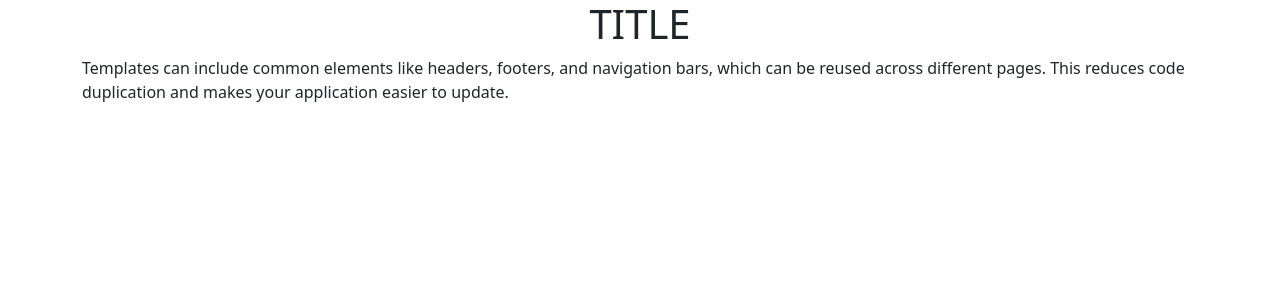
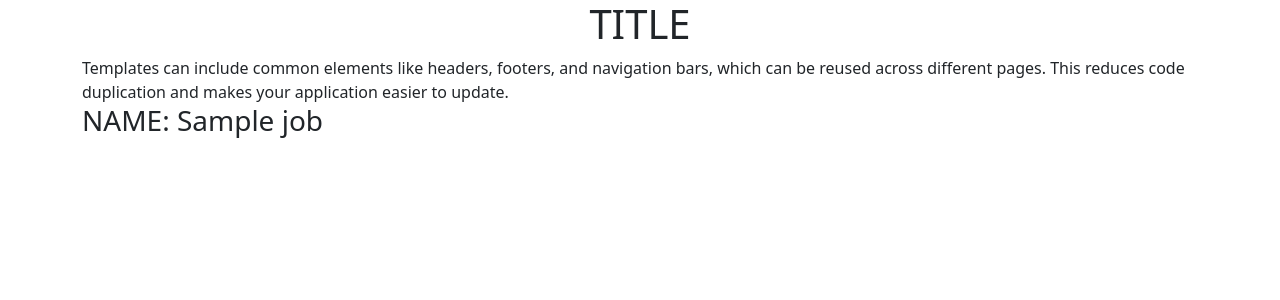
Before and after one commit to masab2005/hehe, a Flask app: template templates/home.html in a window 1280 px wide. Shown: the top 300 px of the page. Run offline with Flask 3, Linux system fonts and the light colour scheme; the template is opened without the code that fills it: most values are stand-ins (such as "Sample title", 1, 10 or a date in 2020).

Commit message:
included jobs

```diff
--- a/app.py
+++ b/app.py
@@ -1,7 +1,14 @@
 from flask import Flask , render_template
 app = Flask(__name__)
+JOBS = [
+    {
+    'name':'masab',
+    'age': 19,
+
+    }
+]
 @app.route('/')
 def hello_world():
-    return render_template('home.html')
+    return render_template('home.html',jobs=JOBS)
 if __name__ == '__main__':
      app.run(host='0.0.0.0', debug=True)
--- a/templates/home.html
+++ b/templates/home.html
@@ -14,6 +14,11 @@
   <div class="container">
   <h1 class="text-center"> TITLE </h1>
     Templates can include common elements like headers, footers, and navigation bars, which can be reused across different pages. This reduces code duplication and makes your application easier to update.
+    <div>
+    {% for job in jobs %}
+   <h3>NAME: {{job['name']}}</h3>
+    {% endfor %}
+  </div>
   </div>
 </body>
 </html>
```
